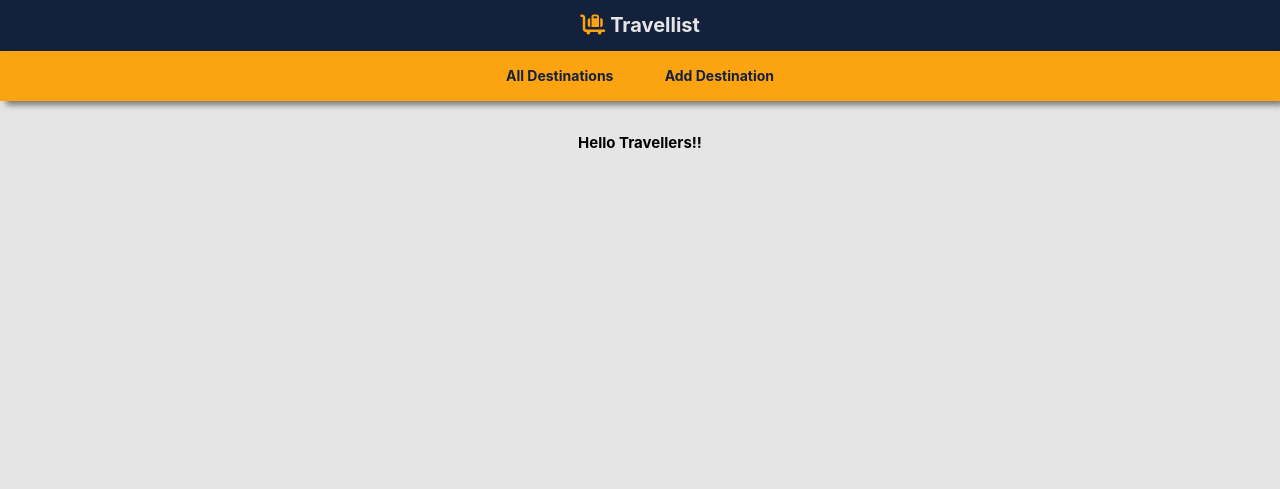
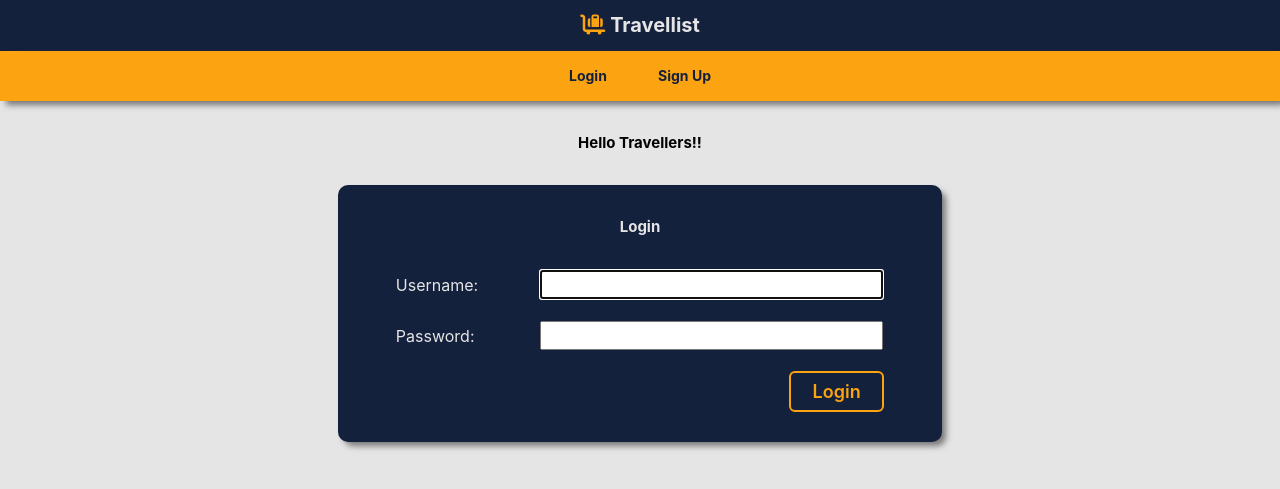
Before and after one commit to Sunny-Master/travellist, a Django app: page / in a window 1280 px wide. Shown: the top 489 px of the page. Run offline with Django 4.2, Linux system fonts and the light colour scheme; some libraries are stand-ins or nearby versions.

Commit message:
add signup, login and logout functionality

```diff
--- a/main_app/static/css/base.css
+++ b/main_app/static/css/base.css
@@ -50,7 +50,6 @@ header {
   flex-direction: column;
   justify-content: space-between;
   align-items: center;
-  /* height: 7rem; */
 }
 
 .header-logo{
@@ -108,6 +107,8 @@ main {
 .secondary, .submit {
   color: var(--yellow-shade);
   border-color: var(--yellow-shade);
+  background-color: var(--dark-navy);
+
 }
 
 .warn {
@@ -121,15 +122,8 @@ main {
 }
 
 .secondary:hover, .submit:hover {
-  color: var(--button-bg);
+  color: var(--dark-navy);
   background-color: var(--yellow-shade);
-  border-color: var(--button-bg);
-}
-
-.secondary:hover {
-  color: var(--button-bg);
-  background-color: var(--yellow-shade);
-  border-color: var(--button-bg);
 }
 
 .warn:hover {
--- a/main_app/static/css/form.css
+++ b/main_app/static/css/form.css
@@ -58,3 +58,8 @@ label {
   font-size: small;
   font-style: italic;
 }
+
+.red-text {
+  background-color: var(--text-color);
+  color: red;
+}
--- a/main_app/static/css/home.css
+++ b/main_app/static/css/home.css
@@ -14,3 +14,54 @@ main > section {
   justify-content: center;
   flex-direction: column;
 }
+
+.card {
+  margin: 1rem;
+  box-shadow: var(--card-box-shadow);
+  background-color: #14213D;
+  border-radius: var(--card-border-radius);
+  color: var(--text-color);
+}
+
+.card-content {
+  padding: 1rem;
+  width: 100%;
+  display: flex;
+  flex-direction: column;
+  align-items: center;
+}
+
+.form-container {
+  display: flex;
+  flex-direction: column;
+  width: 100%;
+}
+
+table {
+  padding: 0 40px;
+  width: 100%;
+  border-spacing: 0 20px;
+}
+
+th {
+  text-align: left;
+  padding: 6px 20px 0 0;
+  font-weight: normal;
+  vertical-align: top;
+  font-size: var(--font-reg);
+}
+
+td {
+  max-width: 60%;
+}
+
+td > * {
+  width: 100%;
+  padding: 2px 4px;
+  font-size: var(--font-l);
+}
+
+.btn {
+  align-self: flex-end;
+  margin-right: 40px;
+}
--- a/main_app/templates/base.html
+++ b/main_app/templates/base.html
@@ -30,8 +30,14 @@
       </a>
     </div>
     <nav>
-      <a href="{% url "destination-index" %}">All Destinations</a></li>
-      <a href="{% url "destination-create" %}">Add Destination</a></li>
+      {% if user.is_authenticated %}
+        <a href="{% url "destination-index" %}">All Destinations</a>
+        <a href="{% url "destination-create" %}">Add Destination</a>
+        <a href="{% url "logout" %}">Log Out</a>
+      {% else %}
+        <a href="{% url "home" %}">Login</a>
+        <a href="{% url 'signup' %}">Sign Up</a>
+      {% endif %}
     </nav>
   </header>
   <main>
--- a/main_app/templates/home.html
+++ b/main_app/templates/home.html
@@ -11,4 +11,24 @@
   <h1>Hello Travellers!!</h1>
 </section>
 
+{% if not user.is_authenticated %}
+  <section class="card">
+    <div class="card-content">
+      <h1>Login</h1>
+      <form action="{% url "home" %}" method="post" class="form-container">
+        {% csrf_token %}
+        <table>
+          {{ form.as_table }}
+        </table>
+        <input type="hidden" name="next" value="{{ next }}">
+        <button type="submit" class="btn submit">
+          <span>
+            Login
+          </span>
+        </button>
+      </form>
+    </div>
+  </section>
+{% endif %}
+
 {% endblock %}
--- a/main_app/urls.py
+++ b/main_app/urls.py
@@ -2,10 +2,11 @@ from django.urls import path
 from . import views
 
 urlpatterns = [
-  path('', views.home, name='home'),
+  path('', views.Home.as_view(), name='home'),
   path('destinations/', views.DestinationList.as_view(), name='destination-index'),
   path('destinations/<int:pk>/', views.DestinationDetail.as_view(), name='destination-detail'),
   path('destinations/create/', views.DestinationCreate.as_view(), name='destination-create'),
   path('destinations/<int:pk>/update/', views.DestinationUpdate.as_view(), name='destination-update'),
   path('destinations/<int:pk>/delete/', views.DestinationDelete.as_view(), name='destination-delete'),
+  path('accounts/signup/', views.signup, name='signup'),
 ]
--- a/main_app/views.py
+++ b/main_app/views.py
@@ -1,11 +1,32 @@
-from django.shortcuts import render
+from django.shortcuts import render, redirect
 from .models import Destination
 from django.views.generic import ListView, DetailView
 from django.views.generic.edit import CreateView, UpdateView, DeleteView
+from django.contrib.auth.views import LoginView
+from django.contrib.auth import login
+from django.contrib.auth.forms import UserCreationForm
+
+# Sign Up
+def signup(request):
+  error_message = ''
+  if request.method == 'POST':
+    form = UserCreationForm(request.POST)
+    if form.is_valid():
+      # This will add the user to the database
+      user = form.save()
+      # This is how we log a user in
+      login(request, user)
+      return redirect('destination-index')
+    else:
+      error_message = 'Invalid sign up - try again'
+  # A bad POST request OR a GET request, so render signup.html with an empty form
+  form = UserCreationForm()
+  context = {'form': form, 'error_message': error_message}
+  return render(request, 'signup.html', context)
 
 # home view
-def home(request):
-  return render(request, 'home.html')
+class Home(LoginView):
+  template_name = 'home.html'
 
 class DestinationList(ListView):
   model = Destination
--- a/travellist/settings.py
+++ b/travellist/settings.py
@@ -126,6 +126,10 @@ USE_TZ = True
 
 STATIC_URL = 'static/'
 
+LOGIN_REDIRECT_URL = 'destination-index'
+LOGOUT_REDIRECT_URL = 'home'
+LOGIN_URL = 'home'
+
 # Default primary key field type
 # https://docs.djangoproject.com/en/4.2/ref/settings/#default-auto-field
 
--- a/travellist/urls.py
+++ b/travellist/urls.py
@@ -20,5 +20,5 @@ from django.urls import path, include
 urlpatterns = [
     path('admin/', admin.site.urls),
     path('', include('main_app.urls')),
-
+    path('accounts/', include('django.contrib.auth.urls')),
 ]
```
Also changed, not shown: main_app/templates/signup.html (added, +30 -0 lines).
